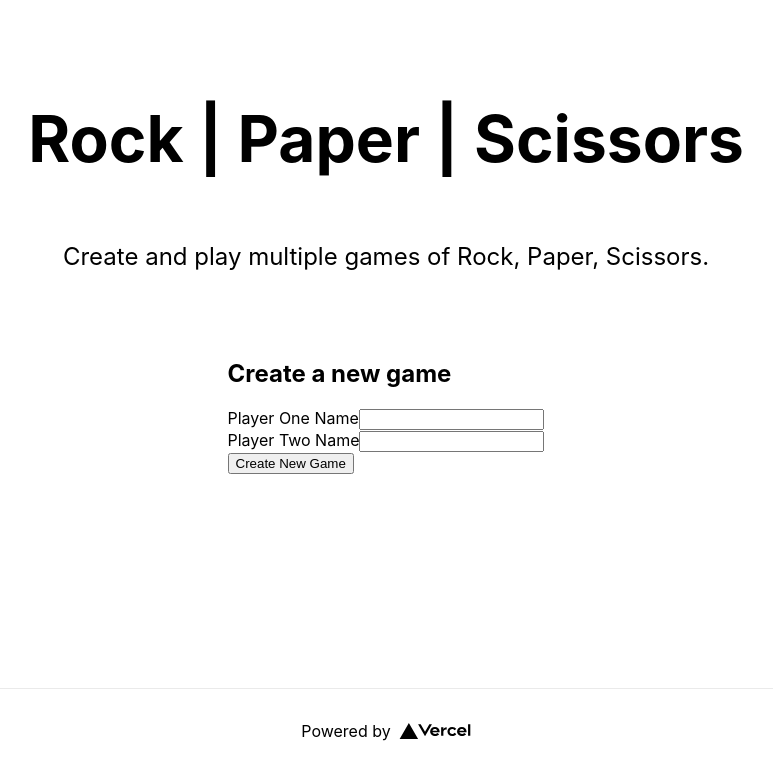
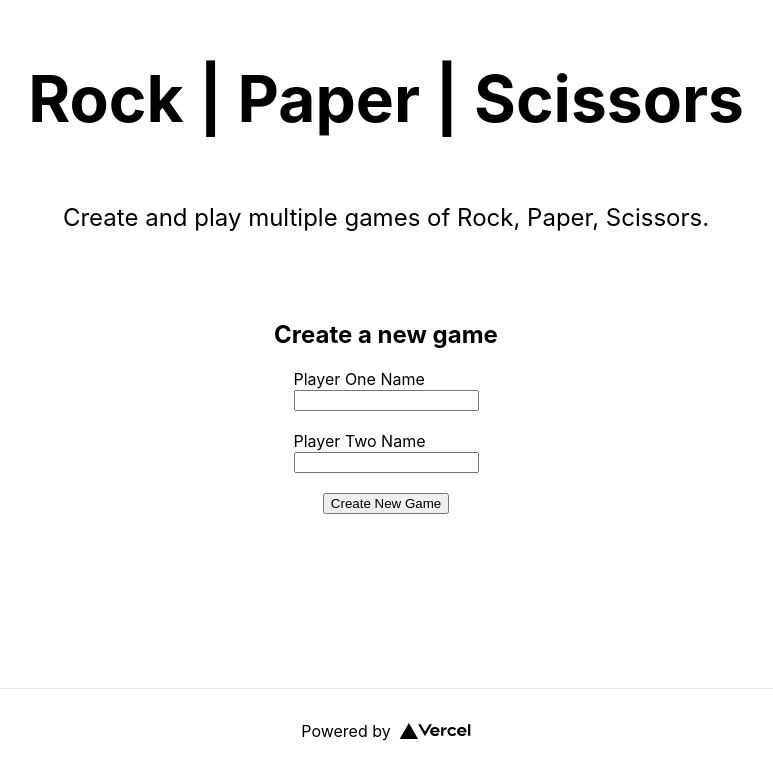
Before and after one commit to jackwkinsey/rock-paper-scissors, a Next.js app: page / in a window 1280 px wide. Shown: the part 112-885 px from the top of the page, without its empty margins (254-1027 px from the left). Built offline with nearby package versions, Linux system fonts and the light colour scheme.

Commit message:
clean up new game form

```diff
--- a/components/newGameForm.js
+++ b/components/newGameForm.js
@@ -7,29 +7,36 @@ export default function NewGameForm(props) {
     playerTwoName: '',
   });
 
+  const resetForm = () => {
+    setNewGameData({
+      playerOneName: '',
+      playerTwoName: '',
+    });
+  };
+
   const handleNewGameClick = () => {
     const { playerOneName, playerTwoName } = newGameData;
+    if (!playerOneName.trim() || !playerTwoName.trim()) {
+      resetForm();
+      return;
+    }
     const newGameId = uniqid();
     const newGame = {
       date_created: new Date(),
       round: 1,
       players: {
         playerOne: {
-          name: playerOneName,
+          name: playerOneName.trim(),
           wins: 0,
         },
         playerTwo: {
-          name: playerTwoName,
+          name: playerTwoName.trim(),
           wins: 0,
         },
       },
     };
 
-    // Reset form
-    setNewGameData({
-      playerOneName: '',
-      playerTwoName: '',
-    });
+    resetForm();
 
     props.submit(newGameId, newGame);
   };
@@ -43,21 +50,21 @@ export default function NewGameForm(props) {
   };
 
   return (
-    <div>
+    <>
       <h2>Create a new game</h2>
       <label>
-        Player One Name
+        Player One Name <br />
         <input type="text" name="playerOneName" value={newGameData.playerOneName} onChange={handleChange} />
       </label>
       <br />
       <label>
-        Player Two Name
+        Player Two Name <br />
         <input type="text" name="playerTwoName" value={newGameData.playerTwoName} onChange={handleChange} />
       </label>
       <br />
       <button onClick={handleNewGameClick} type="button">
         Create New Game
       </button>
-    </div>
+    </>
   );
 }
```
